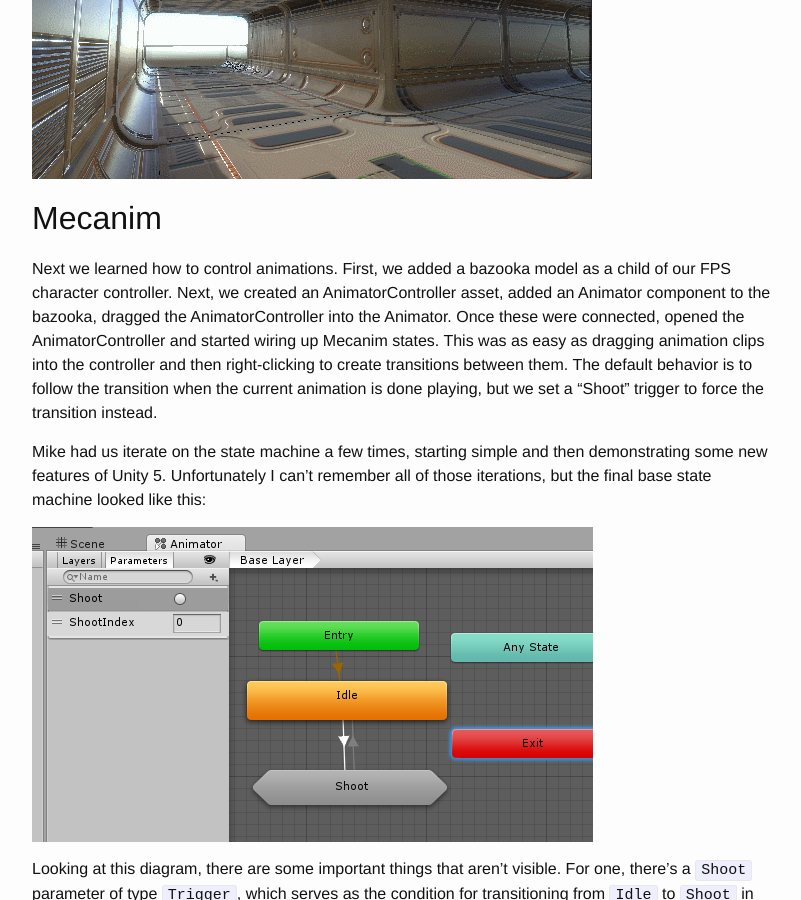
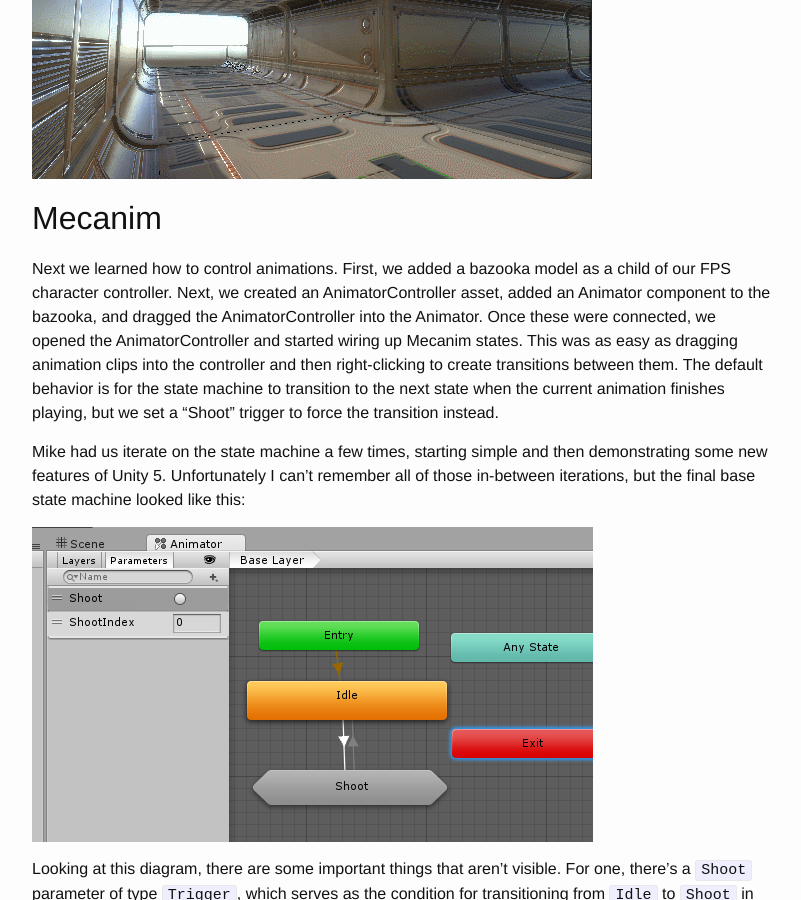
Before and after one commit to geekoftheweek/geekoftheweek.github.io, a Jekyll site: the page built from _posts/2015-05-09-unity-5-roadshow.markdown, in a window 1280 px wide and 900 px high, scrolled down 3344 px. Shown: the whole window, without its empty margins (238-1039 px from the left). Built offline with Jekyll 4.4.1, drawn with Linux system fonts in a browser that asks for light colours.

Commit message:
Corrections to roadshow post

```diff
--- a/_posts/2015-05-09-unity-5-roadshow.markdown
+++ b/_posts/2015-05-09-unity-5-roadshow.markdown
@@ -144,17 +144,18 @@ I was super happy with how it looked!
 
 Next we learned how to control animations.  First, we added a bazooka model as
 a child of our FPS character controller.  Next, we created an
-AnimatorController asset, added an Animator component to the bazooka, dragged
-the AnimatorController into the Animator.  Once these were connected, opened
-the AnimatorController and started wiring up Mecanim states.  This was as easy
-as dragging animation clips into the controller and then right-clicking to
-create transitions between them.  The default behavior is to follow the
-transition when the current animation is done playing, but we set a "Shoot"
-trigger to force the transition instead.
+AnimatorController asset, added an Animator component to the bazooka, and
+dragged the AnimatorController into the Animator.  Once these were connected,
+we opened the AnimatorController and started wiring up Mecanim states.  This
+was as easy as dragging animation clips into the controller and then
+right-clicking to create transitions between them.  The default behavior is for
+the state machine to transition to the next state when the current animation
+finishes playing, but we set a "Shoot" trigger to force the transition instead.
 
 Mike had us iterate on the state machine a few times, starting simple and then
 demonstrating some new features of Unity 5.  Unfortunately I can't remember all
-of those iterations, but the final base state machine looked like this:
+of those in-between iterations, but the final base state machine looked like
+this:
 
 ![Shooting animation state machine](/images/unity-5-roadshow-state-machine1.png)
 
```
